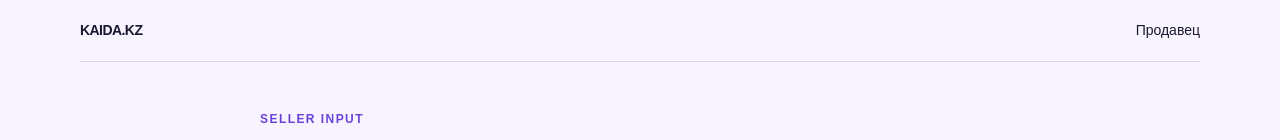
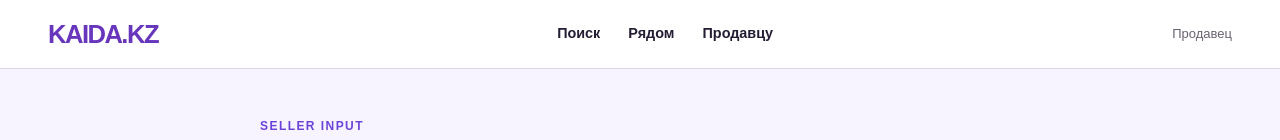
Before and after one commit to RashRosh/KAIDA.KZ-2.0, a Next.js app: page /seller in a window 1280 px wide. Shown: the top 140 px of the page. Built offline with nearby package versions, Linux system fonts and the light colour scheme; no server answers.

Commit message:
feat(ux1a): use shared header on seller home

```diff
--- a/src/app/seller/page.tsx
+++ b/src/app/seller/page.tsx
@@ -1,14 +1,13 @@
 import Link from 'next/link';
+import { AppHeader } from '../_components/AppHeader';
 import { SellerSetup } from './_components/SellerSetup';
 import styles from './page.module.css';
 
 export default function SellerPage() {
   return (
+    <>
+      <AppHeader showAuth={false} contextLabel="Продавец" />
       <div className={styles.shell}>
-      <header className={styles.header}>
-        <Link href="/" className={styles.wordmark} aria-label="KAIDA.KZ, главная">KAIDA.KZ</Link>
-        <span>Продавец</span>
-      </header>
         <main className={styles.main}>
           <div className={styles.intro}>
             <p className={styles.eyebrow}>Seller Input</p>
@@ -19,5 +18,6 @@ export default function SellerPage() {
           <SellerSetup />
         </main>
       </div>
+    </>
   );
 }
```
Lines whose indentation alone changed are shown as unchanged.
